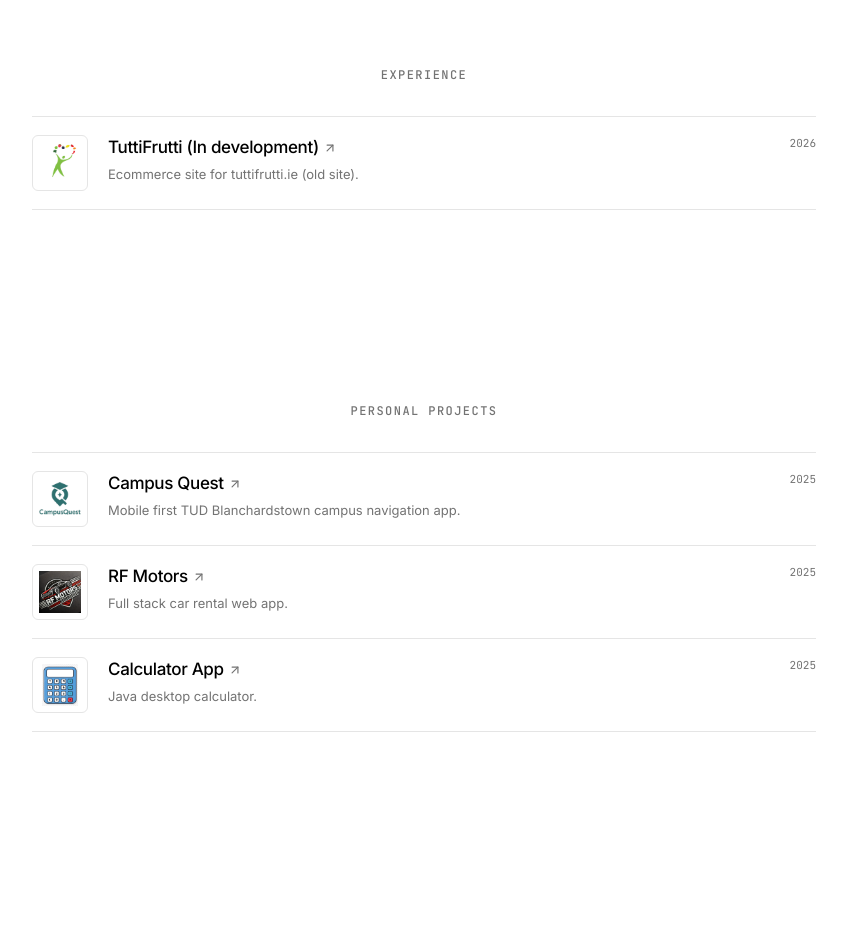
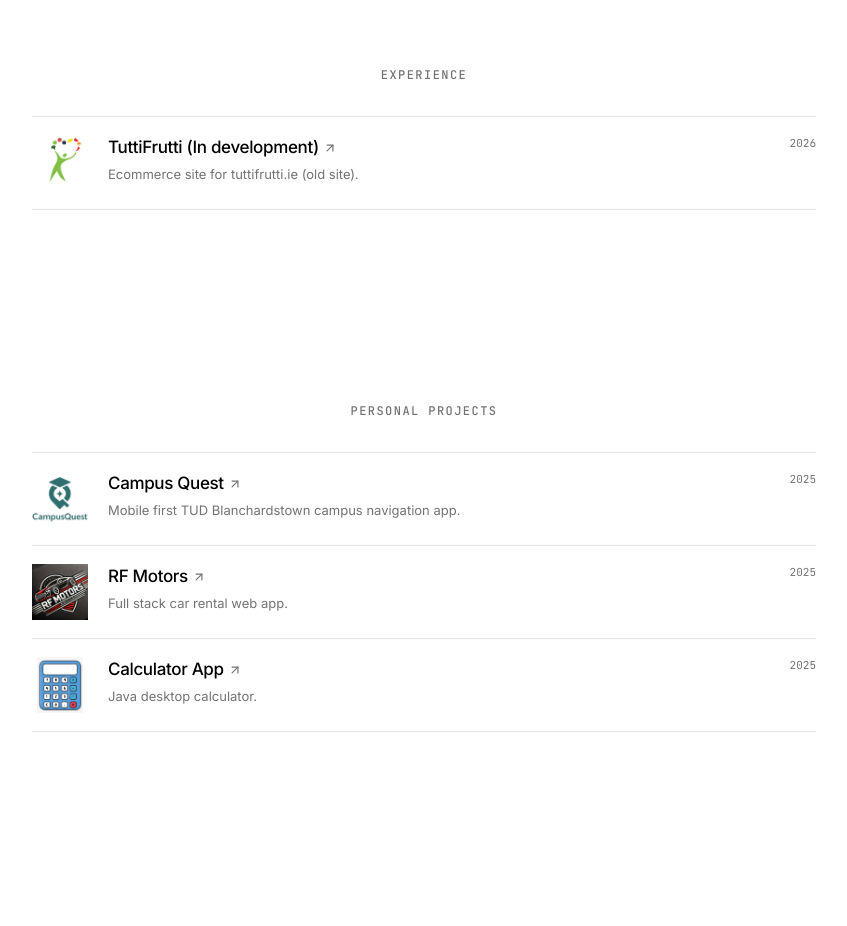
Before and after one commit to chidozieonyejelem/portfolio, a Next.js app: page / in a window 1280 px wide. Shown: the part 1640-2566 px from the top of the page, without its empty margins (216-1063 px from the left). Built offline with nearby package versions, Linux system fonts and the light colour scheme.

Commit message:
Show project logos directly (transparent PNGs, no box)

```diff
--- a/components/work-row.js
+++ b/components/work-row.js
@@ -5,15 +5,13 @@ export function WorkRow({ num, title, description, year, href, external = false,
   const content = (
     <div className="grid grid-cols-[auto_1fr_auto] items-start gap-5 border-t-[0.5px] border-[#e5e5e5] py-[18px] [transition:padding-left_0.25s_ease] group-hover:pl-2">
       {image ? (
-        <span className="flex h-14 w-14 shrink-0 items-center justify-center rounded-md border-[0.5px] border-[#e5e5e5] bg-white p-1.5">
-          <Image
-            src={image}
-            alt=""
-            width={48}
-            height={48}
-            className="h-full w-full object-contain"
-          />
-        </span>
+        <Image
+          src={image}
+          alt=""
+          width={56}
+          height={56}
+          className="h-14 w-14 shrink-0 object-contain"
+        />
       ) : (
         <span className="font-mono text-[11px] text-[#737373]">{num}</span>
       )}
```
